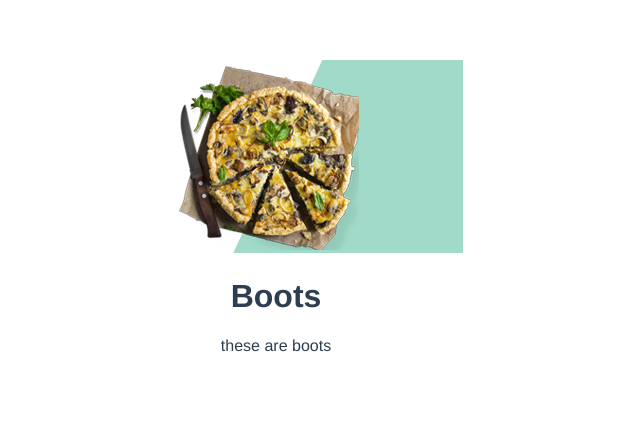
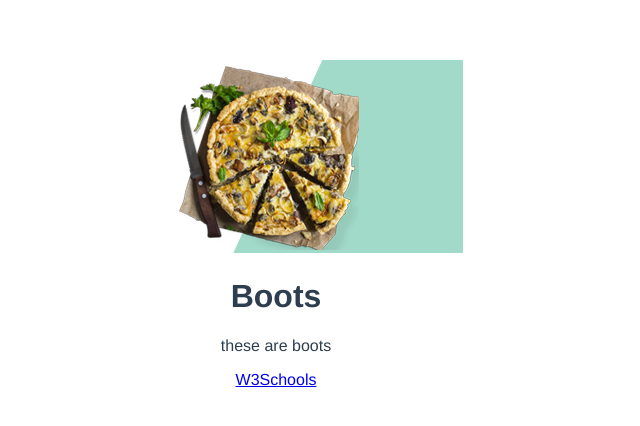
Before and after one commit to dgloriaweb/VueJs3course, a Vue app: page / in a window 1280 px wide. Shown: the top 426 px of the page, without its empty margins (364-1004 px from the left). Built offline with nearby package versions, Linux system fonts and the light colour scheme.

Commit message:
pt2 of 3

```diff
--- a/src/components/HelloWorld.vue
+++ b/src/components/HelloWorld.vue
@@ -5,6 +5,7 @@
     <!-- </div> -->
     <h1>{{product}}</h1>
     <p>{{description}}</p>
+    <a :href="myPath" target="_blank">W3Schools</a>
   </div>
 </template>
 
@@ -16,7 +17,8 @@ export default {
     return{
       product:'Boots',
       description: 'these are boots',
-      image: require("../assets/images/1456.png")
+      image: require("../assets/images/1456.png"),
+      myPath: 'http://www.w3schools.com'
     }
   }
 };
```
